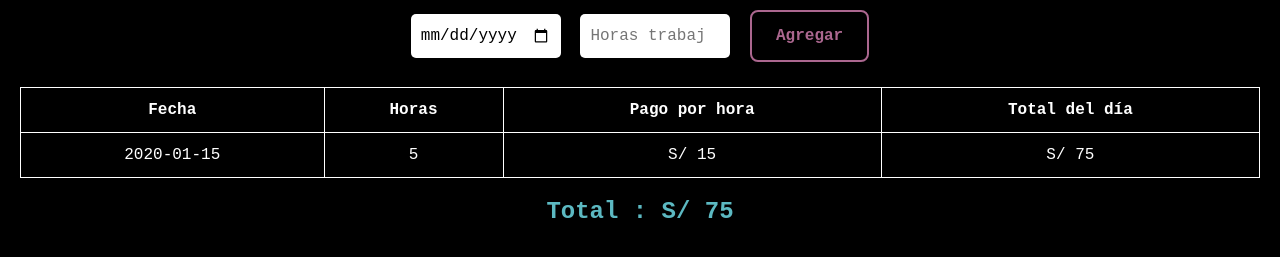
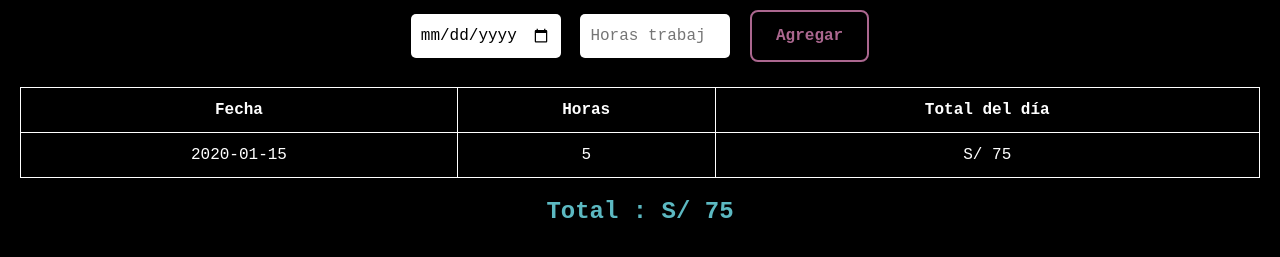
Before and after one commit to MG2025-coder/-proyecto2, a plain HTML site: page index.html in a window 1280 px wide. Both pictures are taken after typing "2020-01-15", "5" into the empty fields and a click on the button "Agregar". Shown: the part 71-328 px from the top of the page. Drawn offline with nearby package versions, Linux system fonts and the light colour scheme.

Commit message:
Modifico archivos de proyecto2

```diff
--- a/index.html
+++ b/index.html
@@ -18,7 +18,7 @@
     <tr>
       <th>Fecha</th>
       <th>Horas</th>
-      <th>Pago por hora</th>
+      <!-- <th>Pago por hora</th> -->
       <th>Total del día</th>
     </tr>
   </table>
--- a/script.js
+++ b/script.js
@@ -11,7 +11,7 @@ const pagoPorHora = 15;
       total += totalDia;
 
       const row = tabla.insertRow();
-      row.innerHTML = `<td>${fecha}</td><td>${horas}</td><td>S/ ${pagoPorHora}</td><td>S/ ${totalDia}</td>`;
+      row.innerHTML = `<td>${fecha}</td><td>${horas}</td><td>S/ ${totalDia}</td>`;
 
       totalMes.innerText = `Total : S/ ${total}`;
       document.getElementById("form").reset();
```
